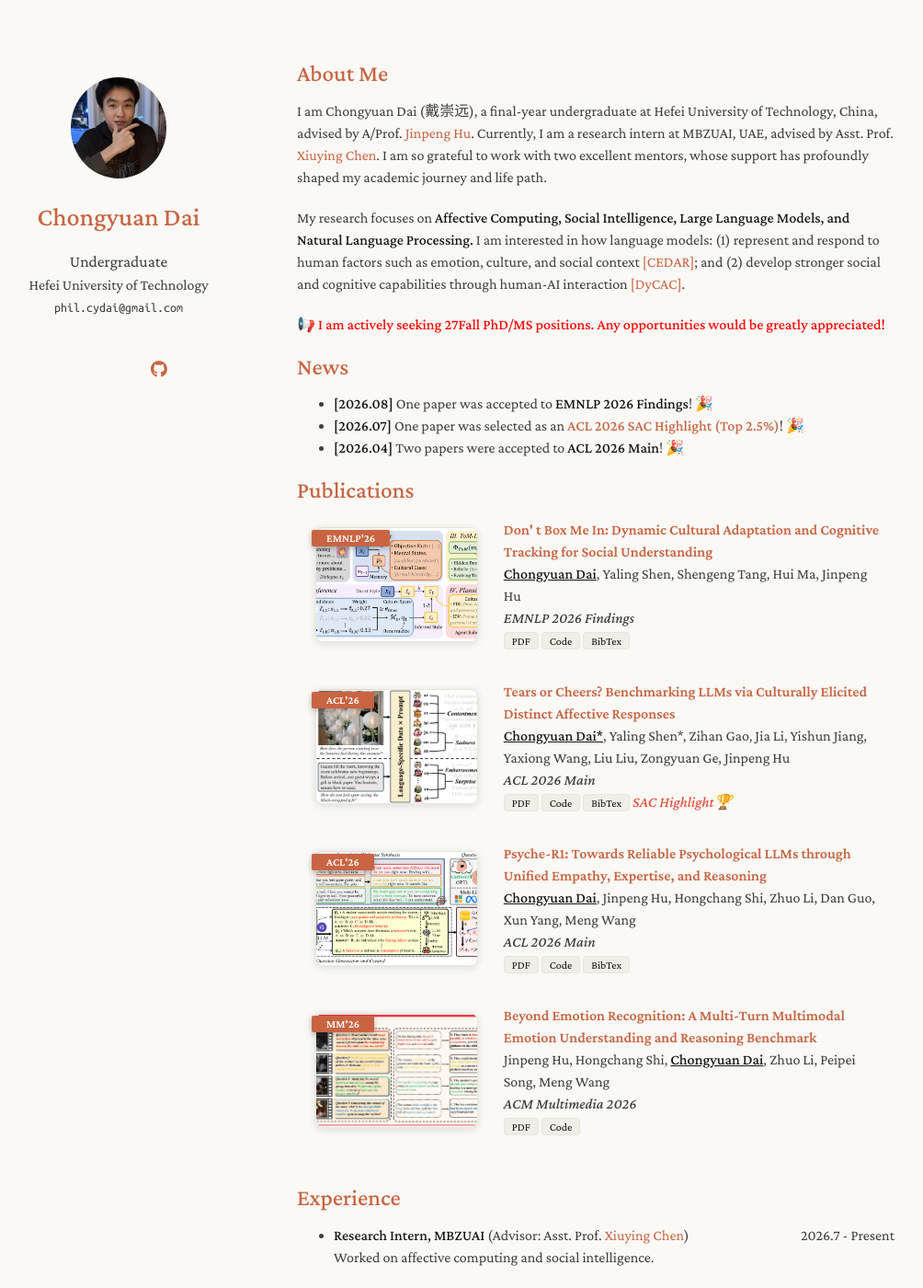
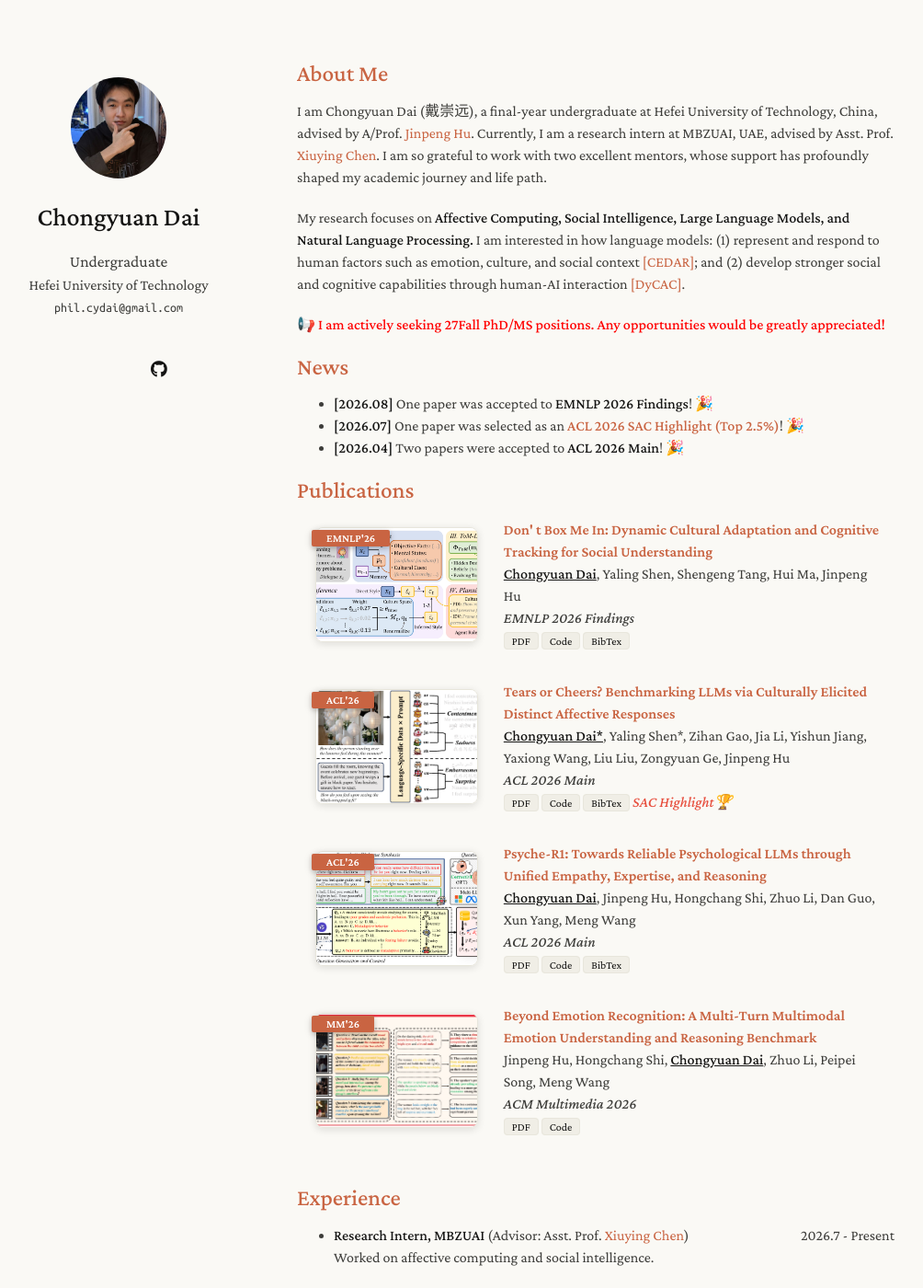
Before and after one commit to chyuandai/chyuandai.github.io, a Jekyll site: the page built from index.md, in a window 1280 px wide and 1400 px high. Shown: the whole window at 92% size, without its empty margins (147-1151 px from the left). Built offline with Jekyll 4.4.1, drawn with Linux system fonts in a browser that asks for light colours; a style sheet for code colours, icons or effects is not loaded; our own code applies the rules of GitHub Pages for plain Markdown files.

Commit message:
update my personal page

```diff
--- a/_sass/minimal-light.scss
+++ b/_sass/minimal-light.scss
@@ -11,10 +11,10 @@
 }
 @media (prefers-color-scheme: dark) {
   :root {
-    --c-bg: #262624;
-    --c-surface: #30302E;
-    --c-border: #3E3E38;
-    --c-text: #C2C0B6;
+    --c-bg: #0F0F0E;
+    --c-surface: #1C1C1A;
+    --c-border: #2C2C29;
+    --c-text: #CFCDC4;
     --c-text-strong: #FAF9F5;
     --c-muted: #9C9A92;
     --c-accent: #D97757;
@@ -33,7 +33,7 @@
   height:2.4rem;
   width:2.4rem;
   background-color:transparent;
-  color:var(--c-accent)!important;
+  color:var(--c-text-strong)!important;
   border-radius:100%;
   text-align:center;
   font-size:1.15rem;
@@ -42,7 +42,7 @@
 
 
 .social-icons a:last-child{margin-right:0}.social-icons a:hover{background-color:var(--c-surface);
-    color:var(--c-accent-hover);
+    color:var(--c-text-strong);
     transform: scale(1.2)}
     /*
     .social-icons a:after {
@@ -61,7 +61,7 @@
      */
 
 @media (prefers-color-scheme: dark) {.social-icons a:last-child{margin-right:0}.social-icons a:hover{background-color:var(--c-surface);
-    color:var(--c-accent-hover);
+    color:var(--c-text-strong);
     transform: scale(1.2)}
     /*
     .social-icons a:after {
@@ -253,6 +253,10 @@
   font-weight: 500;
   color:var(--c-accent);
   margin:0 0 20px;
+}
+
+header h1 {
+  color:var(--c-text-strong);
 }
 
 h2 {
```
